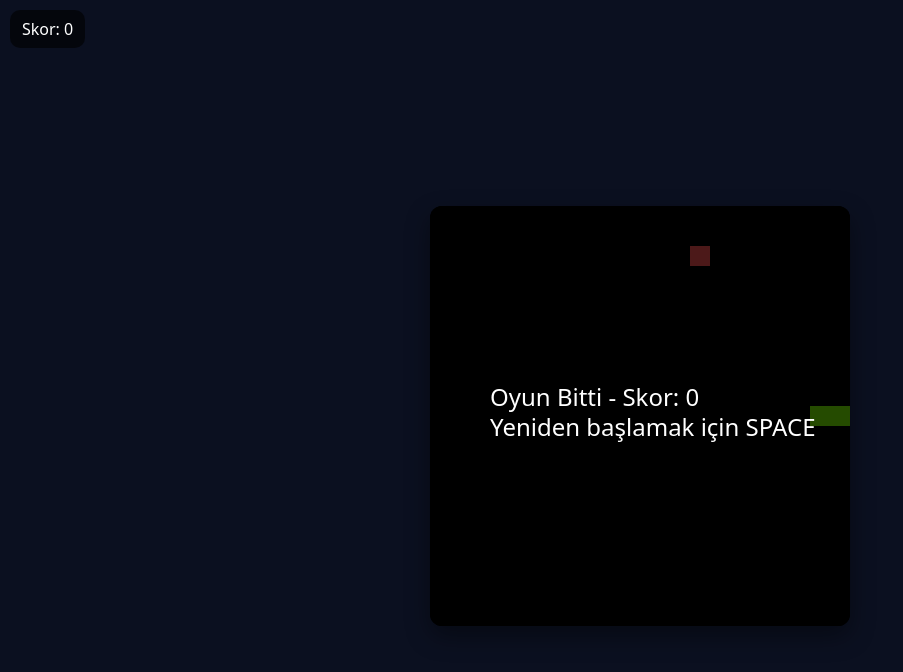
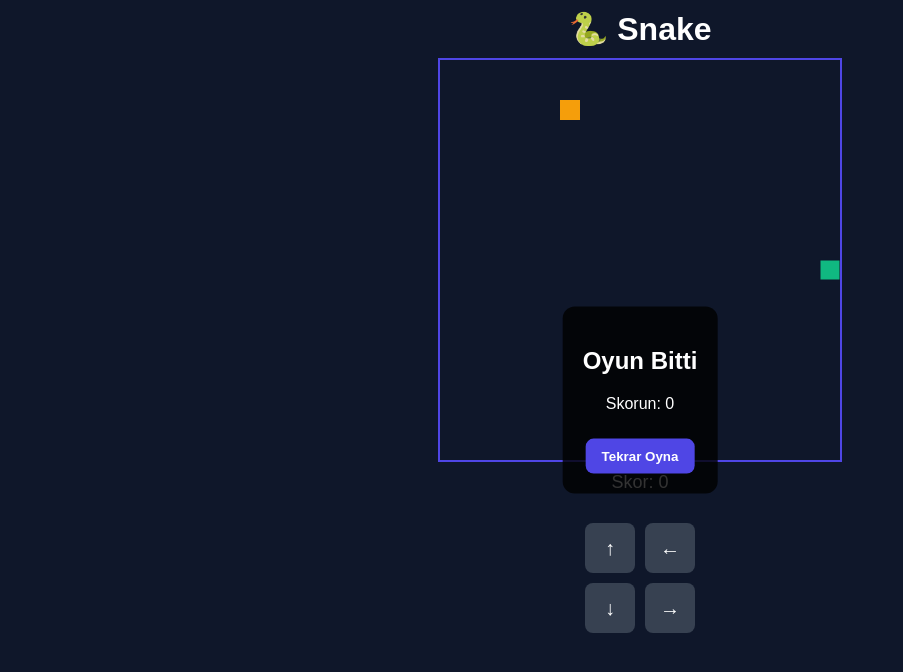
Before and after one commit to mehmettugra6601/7c-projesi, a plain HTML site: page games/snake.html in a window 1280 px wide. Shown: the whole page, without its empty margins (0-903 px from the left). Drawn offline with Linux system fonts and the light colour scheme.

Commit message:
yenileme

```diff
--- a/games/snake.html
+++ b/games/snake.html
@@ -1,71 +1,189 @@
 <!DOCTYPE html>
-<html lang="tr"><head><meta charset="utf-8"><meta name="viewport" content="width=device-width, initial-scale=1">
+<html lang="tr">
+<head>
+  <meta charset="UTF-8">
+  <meta name="viewport" content="width=device-width, initial-scale=1.0">
   <title>Snake</title>
   <style>
-  body{margin:0;background:#0b1020;color:#fff;font-family:system-ui,Segoe UI,Roboto,Arial}
-  .wrap{display:grid;place-items:center;min-height:100vh;padding:16px}
-  canvas{background:#000;border-radius:12px;box-shadow:0 10px 25px rgba(0,0,0,.4)}
-  .hud{position:fixed;top:10px;left:10px;background:#0009;padding:8px 12px;border-radius:10px}
-  .touch{position:fixed;bottom:20px;left:0;right:0;display:flex;justify-content:space-between;padding:0 20px;pointer-events:none}
-  .touch .btn{pointer-events:auto;width:70px;height:70px;border-radius:50%;background:#fff8;border:2px solid #0005;display:flex;align-items:center;justify-content:center;font-size:24px;color:#111}
+    body {
+      margin: 0;
+      background: #0f172a;
+      color: #fff;
+      display: flex;
+      flex-direction: column;
+      align-items: center;
+      font-family: sans-serif;
+    }
+    h1 { margin: 10px; }
+    #gameCanvas {
+      background: #111;
+      border: 2px solid #4f46e5;
+      image-rendering: pixelated;
+    }
+    #scoreBoard {
+      margin: 10px;
+      font-size: 18px;
+    }
+    #gameOver {
+      display: none;
+      position: absolute;
+      top: 50%;
+      left: 50%;
+      transform: translate(-50%,-50%);
+      background: rgba(0,0,0,0.8);
+      padding: 20px;
+      border-radius: 12px;
+      text-align: center;
+    }
+    button {
+      margin-top: 10px;
+      padding: 10px 16px;
+      background: #4f46e5;
+      border: none;
+      border-radius: 8px;
+      color: #fff;
+      font-weight: bold;
+      cursor: pointer;
+    }
+    button:hover { background: #6366f1; }
+
+    /* Dokunmatik kontroller */
+    .controls {
+      display: flex;
+      flex-wrap: wrap;
+      width: 160px;
+      margin-top: 20px;
+      justify-content: center;
+      gap: 10px;
+    }
+    .btn {
+      width: 50px;
+      height: 50px;
+      background: #374151;
+      color: #fff;
+      font-size: 20px;
+      border-radius: 8px;
+      display: flex;
+      align-items: center;
+      justify-content: center;
+      user-select: none;
+      cursor: pointer;
+    }
+    .btn:active { background: #4b5563; }
   </style>
 </head>
 <body>
-<div class="wrap">
-  <canvas id="c" width="420" height="420"></canvas>
+  <h1>🐍 Snake</h1>
+  <canvas id="gameCanvas" width="400" height="400"></canvas>
+  <div id="scoreBoard">Skor: <span id="score">0</span></div>
+
+  <div id="gameOver">
+    <h2>Oyun Bitti</h2>
+    <p>Skorun: <span id="finalScore"></span></p>
+    <button onclick="restartGame()">Tekrar Oyna</button>
   </div>
-<div class="hud">Skor: <span id="score">0</span></div>
-<div class="touch" id="tch" style="display:none">
-  <div style="display:flex;gap:12px">
-    <div class="btn" data-k="ArrowLeft">←</div>
-    <div class="btn" data-k="ArrowRight">→</div>
+
+  <div class="controls">
+    <div class="btn" onclick="changeDir('ArrowUp')">↑</div>
+    <div class="btn" onclick="changeDir('ArrowLeft')">←</div>
+    <div class="btn" onclick="changeDir('ArrowDown')">↓</div>
+    <div class="btn" onclick="changeDir('ArrowRight')">→</div>
   </div>
-  <div style="display:flex;gap:12px">
-    <div class="btn" data-k="ArrowUp">↑</div>
-    <div class="btn" data-k="ArrowDown">↓</div>
-  </div>
-</div>
+
 <script>
-const cvs=document.getElementById('c'),ctx=cvs.getContext('2d');
-const S=20, N=cvs.width/S;
-let snake=[], food={}, dx=1, dy=0, score=0, spd=10, run=false, loop;
-function init(){ snake=[{x:10,y:10},{x:9,y:10},{x:8,y:10}]; placeFood(); dx=1;dy=0;score=0; document.getElementById('score').textContent=0; run=true;
-  clearInterval(loop); loop=setInterval(tick, 1000/spd);
+const canvas = document.getElementById("gameCanvas");
+const ctx = canvas.getContext("2d");
+
+let box = 20;
+let snake, direction, food, score, game;
+function initGame() {
+  snake = [{x: 9*box, y: 10*box}];
+  direction = "RIGHT";
+  food = {
+    x: Math.floor(Math.random()*19)*box,
+    y: Math.floor(Math.random()*19)*box
+  };
+  score = 0;
+  document.getElementById("score").innerText = score;
+  document.getElementById("gameOver").style.display = "none";
+  clearInterval(game);
+  game = setInterval(draw, 100);
 }
-function rnd(){ return Math.floor(Math.random()*N); }
-function placeFood(){ food={x:rnd(), y:rnd()}; if(snake.some(p=>p.x==food.x&&p.y==food.y)) placeFood(); }
-function tick(){ if(!run) return; ctx.fillStyle='#000'; ctx.fillRect(0,0,cvs.width,cvs.height);
-  move(); draw(); check();
+
+function draw() {
+  ctx.fillStyle = "#0f172a";
+  ctx.fillRect(0, 0, canvas.width, canvas.height);
+
+  // Yılan
+  for(let i=0; i<snake.length; i++) {
+    ctx.fillStyle = (i==0)? "#10b981" : "#22d3ee";
+    ctx.fillRect(snake[i].x, snake[i].y, box, box);
+    ctx.strokeStyle = "#0f172a";
+    ctx.strokeRect(snake[i].x, snake[i].y, box, box);
   }
-function move(){ const head={x:snake[0].x+dx,y:snake[0].y+dy}; snake.unshift(head);
-  if(head.x===food.x && head.y===food.y){ score+=10; document.getElementById('score').textContent=score; placeFood(); if(score%50===0){ spd+=2; clearInterval(loop); loop=setInterval(tick, 1000/spd);} }
-  else snake.pop();
+
+  // Yem
+  ctx.fillStyle = "#f59e0b";
+  ctx.fillRect(food.x, food.y, box, box);
+
+  // Yeni kafa pozisyonu
+  let snakeX = snake[0].x;
+  let snakeY = snake[0].y;
+  if(direction == "LEFT") snakeX -= box;
+  if(direction == "UP") snakeY -= box;
+  if(direction == "RIGHT") snakeX += box;
+  if(direction == "DOWN") snakeY += box;
+
+  // Yemi yedi mi?
+  if(snakeX == food.x && snakeY == food.y){
+    score++;
+    document.getElementById("score").innerText = score;
+    food = {
+      x: Math.floor(Math.random()*19)*box,
+      y: Math.floor(Math.random()*19)*box
+    };
+  } else {
+    snake.pop();
   }
-function draw(){
-  snake.forEach((p,i)=>{ ctx.fillStyle=i? '#7cfc00':'#32cd32'; ctx.fillRect(p.x*S,p.y*S,S,S); });
-  ctx.fillStyle='#f55'; ctx.fillRect(food.x*S,food.y*S,S,S);
+
+  // Yeni kafa
+  let newHead = {x: snakeX, y: snakeY};
+
+  // Çarpma kontrolü
+  if(snakeX < 0 || snakeY < 0 || snakeX >= canvas.width || snakeY >= canvas.height || collision(newHead, snake)){
+    clearInterval(game);
+    document.getElementById("finalScore").innerText = score;
+    document.getElementById("gameOver").style.display = "block";
   }
-function check(){ const h=snake[0];
-  if(h.x<0||h.y<0||h.x>=N||h.y>=N|| snake.slice(1).some(p=>p.x==h.x&&p.y==h.y)){ over(); }
+
+  snake.unshift(newHead);
 }
-function over(){ run=false; clearInterval(loop);
-  ctx.fillStyle='rgba(0,0,0,.7)'; ctx.fillRect(0,0,cvs.width,cvs.height);
-  ctx.fillStyle='#fff'; ctx.font='24px system-ui'; ctx.fillText('Oyun Bitti - Skor: '+score, 60, 200);
-  ctx.fillText('Yeniden başlamak için SPACE', 60, 230);
+
+function collision(head, array){
+  for(let i=0; i<array.length; i++){
+    if(head.x == array[i].x && head.y == array[i].y){
+      return true;
     }
-window.addEventListener('keydown',e=>{
-  if(!run && e.key===' ') return init();
-  if(e.key==='ArrowLeft' && dx!==1){dx=-1;dy=0}
-  else if(e.key==='ArrowRight'&& dx!==-1){dx=1;dy=0}
-  else if(e.key==='ArrowUp' && dy!==1){dx=0;dy=-1}
-  else if(e.key==='ArrowDown'&& dy!==-1){dx=0;dy=1}
+  }
+  return false;
+}
+
+document.addEventListener("keydown", (event)=>{
+  changeDir(event.key);
 });
-function isTouch(){ return ('ontouchstart'in window)||navigator.maxTouchPoints>0; }
-if(isTouch()){ const panel=document.getElementById('tch'); panel.style.display='flex';
-  panel.querySelectorAll('.btn').forEach(b=>{
-    b.addEventListener('touchstart',e=>{ e.preventDefault(); const k=b.dataset.k; const ev=new KeyboardEvent('keydown',{key:k}); window.dispatchEvent(ev); });
-  });
+
+function changeDir(key){
+  if(key == "ArrowLeft" && direction != "RIGHT") direction = "LEFT";
+  else if(key == "ArrowUp" && direction != "DOWN") direction = "UP";
+  else if(key == "ArrowRight" && direction != "LEFT") direction = "RIGHT";
+  else if(key == "ArrowDown" && direction != "UP") direction = "DOWN";
 }
-init();
+
+function restartGame(){
+  initGame();
+}
+
+initGame();
 </script>
-</body></html>
+</body>
+</html>
```
Also changed, not shown: games/runner3d.html (+175 -67 lines). Lines whose indentation alone changed are shown as unchanged.
